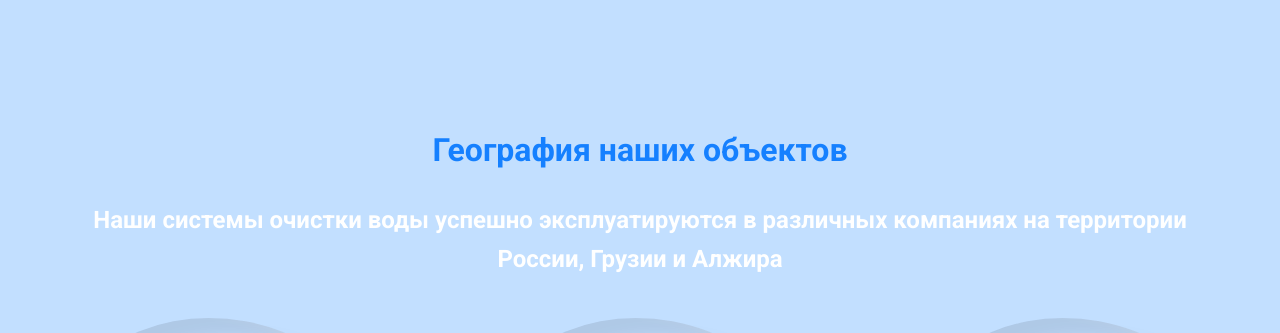
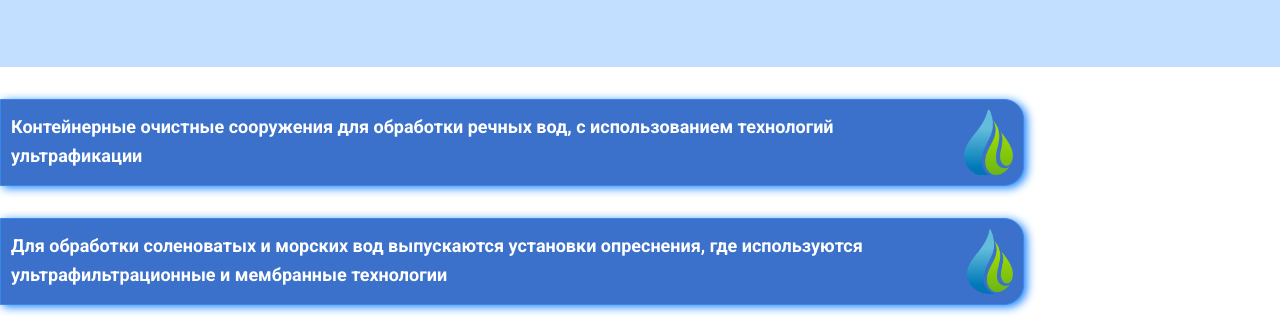
Before and after one commit to vladimirplyukhin89/mdbaquaworld, a React (Create React App) app: page / in a window 1280 px wide. Shown: the part 2039-2372 px from the top of the page. Built offline with nearby package versions, Linux system fonts and the light colour scheme.

Commit message:
Создан Thesis

```diff
--- a/src/components/App.jsx
+++ b/src/components/App.jsx
@@ -4,6 +4,7 @@ import { Header } from "./components/Header";
 import { Hero } from "./components/Hero";
 import { Partners } from "./components/Partners";
 import { Areas } from "./components/Areas";
+import { Technologies } from "./components/Technologies";
 import { Countries } from "./components/Countries";
 import { Form } from "./components/Form";
 import { Questions } from "./components/Questions";
@@ -16,6 +17,7 @@ function App() {
       <Hero />
       <Partners />
       <Areas />
+      <Technologies />
       <Countries />
       <Form />
       <Questions />
--- /dev/null
+++ b/src/components/components/Technologies/Technologies.jsx
@@ -0,0 +1,19 @@
+import React from "react";
+
+import { Thesis } from "./Thesis/Thesis";
+
+export const Technologies = () => {
+  return (
+    <div>
+      <Thesis
+        text="Контейнерные очистные сооружения для обработки речных вод, с
+							использованием технологий ультрафикации"
+      />
+      <Thesis
+        text="Для обработки соленоватых и морских вод выпускаются установки
+							опреснения, где используются ультрафильтрационные и мембранные
+							технологии"
+      />
+    </div>
+  );
+};
--- /dev/null
+++ b/src/components/components/Technologies/Thesis/Thesis.css
@@ -0,0 +1,44 @@
+.thesis {
+  color: var(--clr-white);
+  font-weight: 600;
+  background-color: var(--bg-darkblue);
+  border: 1px solid var(--bg-blueline);
+  box-shadow: 3px 2px 10px var(--bg-deepblue);
+  margin: 2rem 0;
+
+  width: 80vw;
+  border-top-right-radius: 20px;
+  border-bottom-right-radius: 20px;
+}
+
+.thesis:hover {
+  box-shadow: 3px 2px 20px var(--clr-white);
+  transition: box-shadow 0.3 ease-in;
+}
+
+.thesis__text {
+  margin-bottom: 0;
+  padding: 10px;
+  font-size: 14px;
+}
+
+.thesis__icon {
+  display: block;
+  width: 50px;
+  height: 65px;
+  object-fit: cover;
+
+  margin: 10px;
+}
+
+@media screen and (min-width: 576px) {
+  .thesis__text {
+    font-size: 16px;
+  }
+}
+
+@media screen and (min-width: 768px) {
+  .thesis__text {
+    font-size: 18px;
+  }
+}
--- /dev/null
+++ b/src/components/components/Technologies/Thesis/Thesis.jsx
@@ -0,0 +1,21 @@
+import React from "react";
+
+import blob from "./img/blob.webp";
+
+import "./Thesis.css";
+
+export const Thesis = ({ text }) => {
+  return (
+    <div className="d-flex align-items-center justify-content-between bg-primary thesis">
+      <p className="thesis__text">{text}</p>
+
+      <img
+        src={blob}
+        alt="Blob"
+        width="50px"
+        height="65px"
+        className="thesis__icon"
+      />
+    </div>
+  );
+};
--- /dev/null
+++ b/src/components/components/Technologies/Thesis/index.js
@@ -0,0 +1 @@
+export * from "./Thesis.jsx";
--- /dev/null
+++ b/src/components/components/Technologies/index.js
@@ -0,0 +1 @@
+export * from "./Technologies.jsx";
--- a/src/css/vars.css
+++ b/src/css/vars.css
@@ -1,6 +1,8 @@
 :root {
   --bg-blue: rgba(230, 248, 255, 1);
   --bg-deepblue: rgba(21, 128, 255, 1);
+  --bg-darkblue: rgba(9, 85, 174, 1);
+  --bg-blueline: rgba(54, 137, 233, 1);
   --bg-lightblue: rgba(194, 223, 255, 1);
   --bg-turquoise: rgba(110, 194, 224, 1);
   --bg-gradient-1: linear-gradient(105.07deg, #aae6ff 22.48%, #dbf5ff 55.37%);
```
Also changed, not shown: src/components/components/Technologies/Thesis/img/blob.webp (added).
